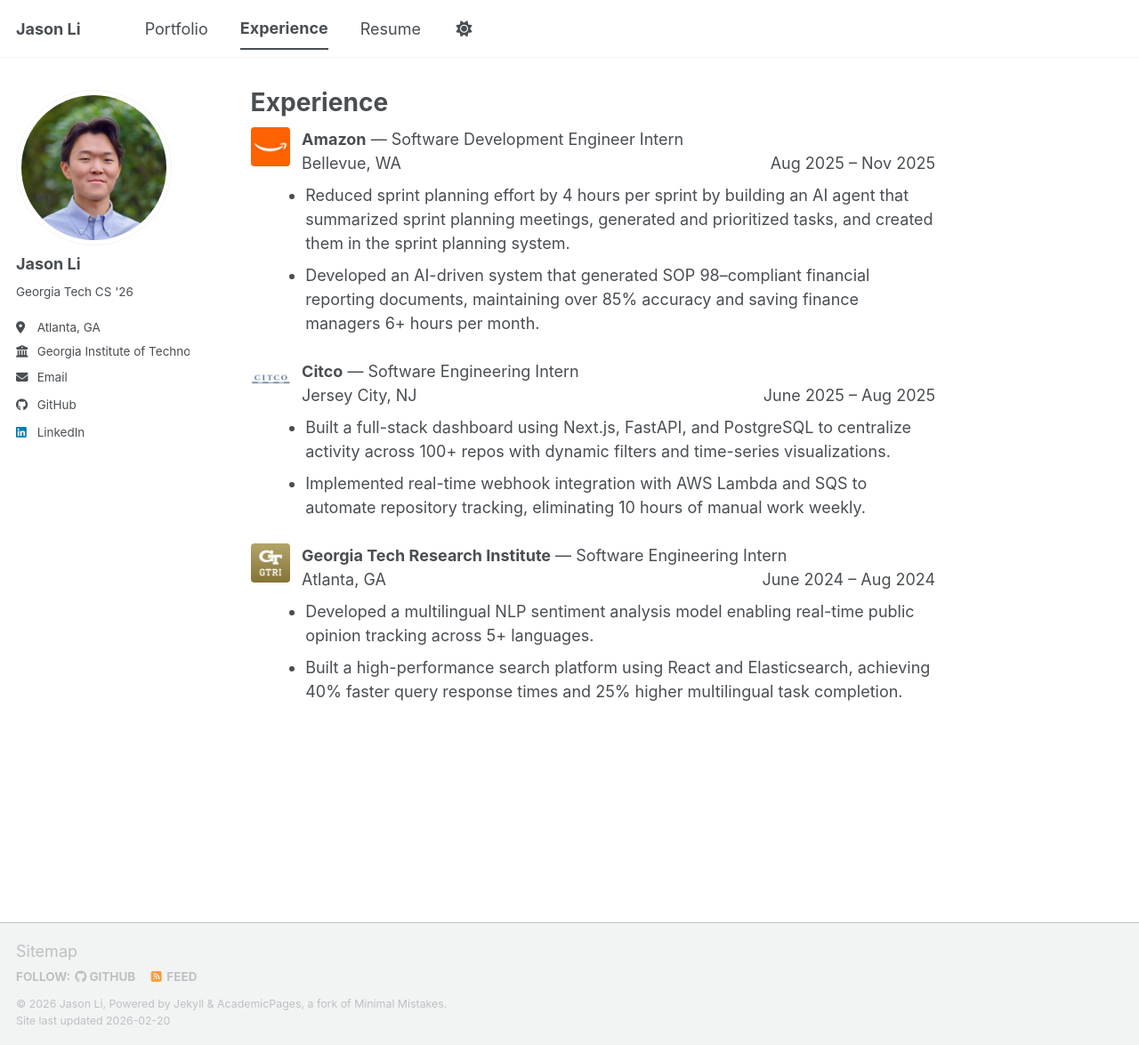
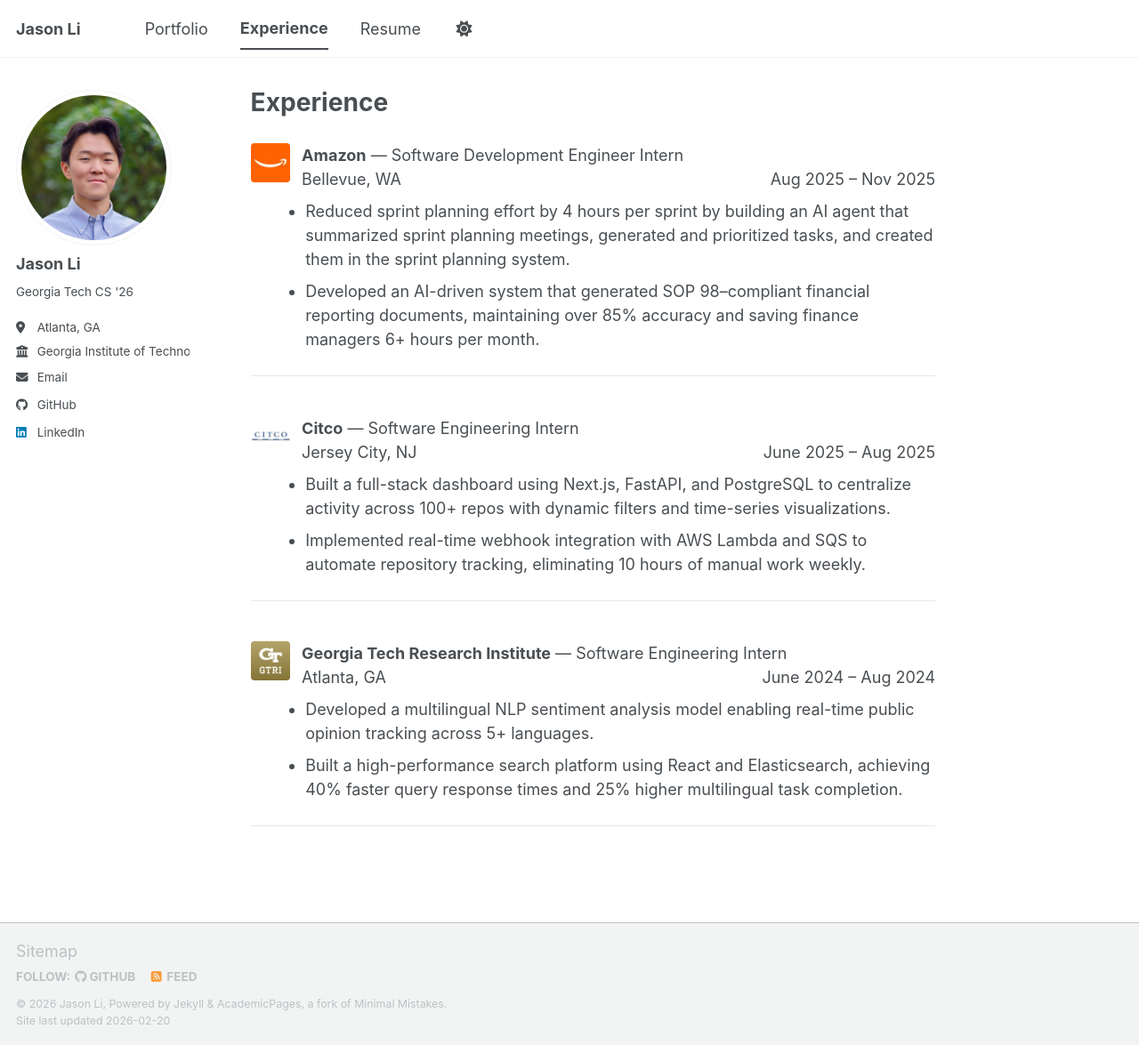
Before and after one commit to jasonli04/jasonli04.github.io, a Jekyll site: the page built from _pages/experience.md, in a window 1280 px wide and 1175 px high. Shown: the whole window at 89% size. Built offline with Jekyll 4.4.1, drawn with Linux system fonts in a browser that asks for light colours; a script bundle is joined from its source files by our own code; library files that are not in the unit come from our copies.

Commit message:
experience formatting

```diff
--- a/assets/css/main.scss
+++ b/assets/css/main.scss
@@ -45,6 +45,8 @@
 /* Experience page */
 .experience-item {
   margin: 0 0 1.5rem 0;
+  padding: 1rem 0;
+  border-bottom: 1px solid #e6e8eb;
 }
 
 .experience-header {
```
